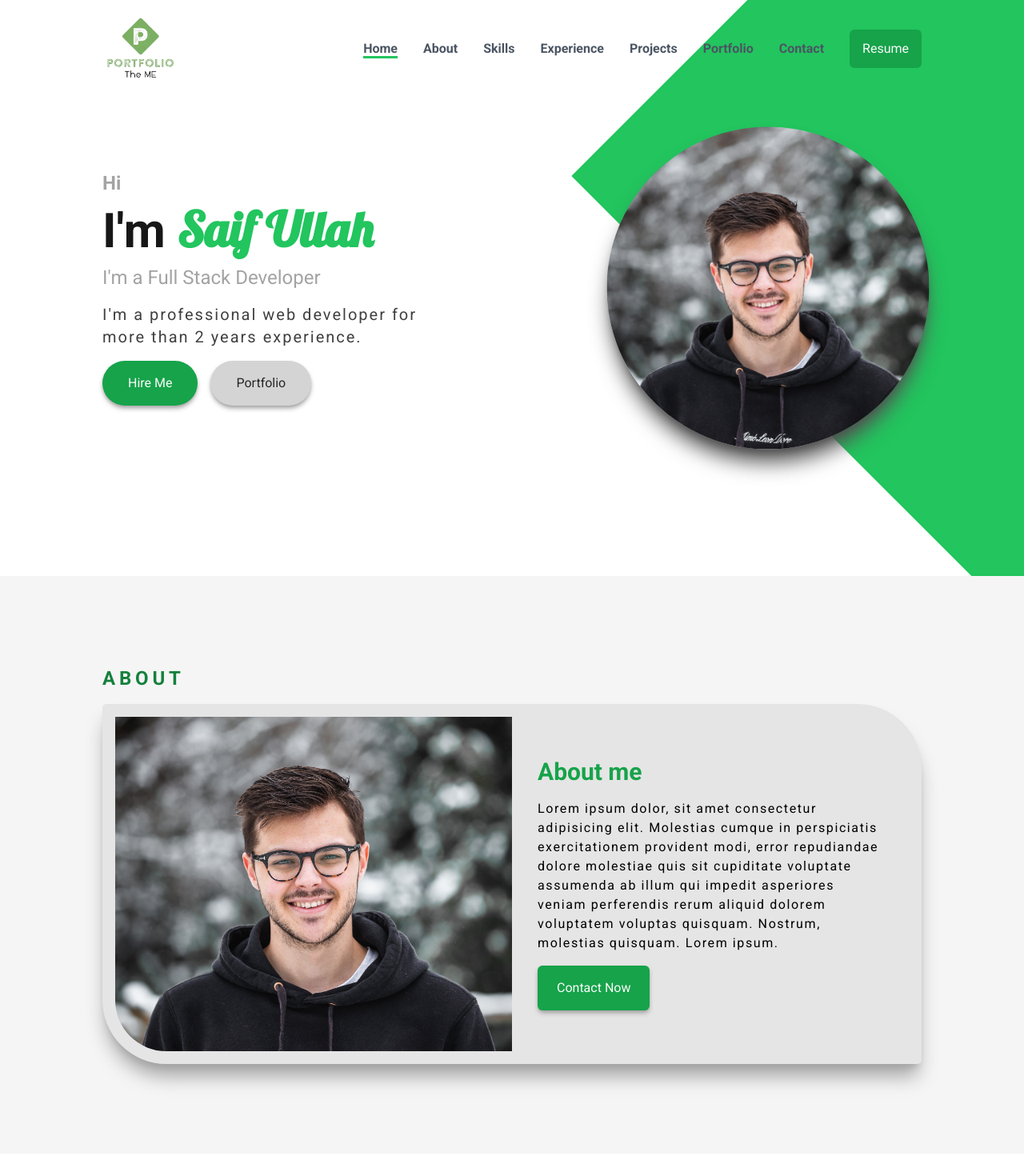
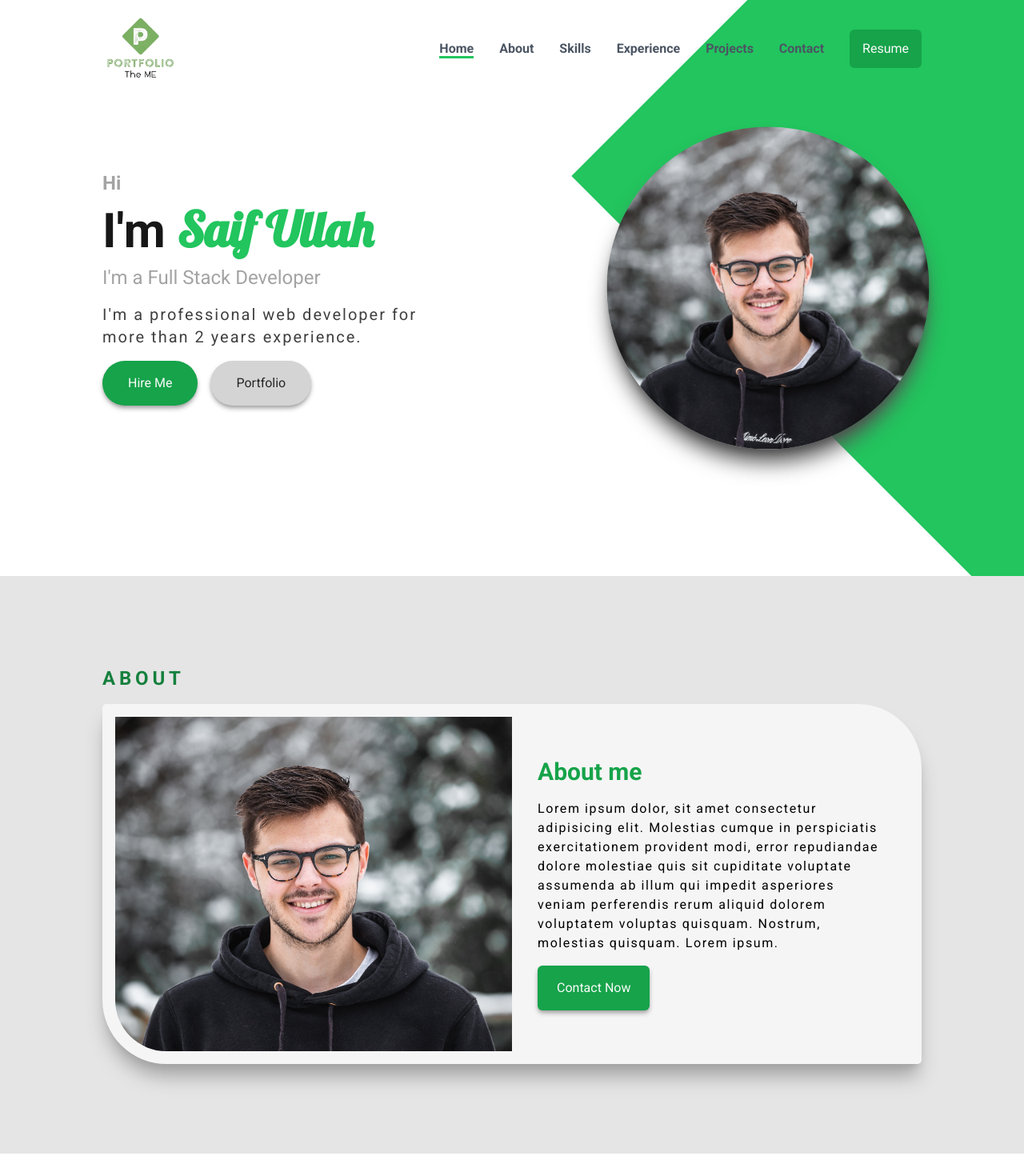
Before and after one commit to saifullah4772/green-portfolio, a React (Vite) app: page / in a window 1280 px wide. Shown: the top 1470 px of the page at 80% size. Built offline with nearby package versions, Linux system fonts and the light colour scheme.

Commit message:
Added AOS and changed BG Color

```diff
--- a/package.json
+++ b/package.json
@@ -10,11 +10,13 @@
     "preview": "vite preview"
   },
   "dependencies": {
+    "aos": "^2.3.4",
     "react": "^18.2.0",
     "react-dom": "^18.2.0",
     "react-icons": "^4.11.0"
   },
   "devDependencies": {
+    "@types/aos": "^3.0.6",
     "@types/react": "^18.2.15",
     "@types/react-dom": "^18.2.7",
     "@typescript-eslint/eslint-plugin": "^6.0.0",
--- a/src/App.tsx
+++ b/src/App.tsx
@@ -1,3 +1,4 @@
+import { useEffect } from "react";
 import { About } from "./components/About";
 import Contact from "./components/Contact";
 import Experience from "./components/Experience";
@@ -6,8 +7,15 @@ import Hero from "./components/Hero";
 import Navbar from "./components/Navbar";
 import Projects from "./components/Projects";
 import Skills from "./components/Skills";
+import AOS from "aos";
+import "aos/dist/aos.css";
 
 const App = () => {
+  useEffect(() => {
+    AOS.init({
+      duration: 1000,
+    });
+  }, []);
   return (
     <>
       <Navbar />
--- a/src/components/About.tsx
+++ b/src/components/About.tsx
@@ -1,11 +1,14 @@
 export const About = () => {
   return (
-    <section className="py-28 bg-neutral-100" id="about">
+    <section className="py-28 bg-neutral-200" id="about">
       <div className="container">
         <h2 className="text-green-700 font-bold text-2xl pb-4 uppercase tracking-[0.2em]">
           About
         </h2>
-        <div className="overflow-hidden p-4 flex flex-col md:flex-row shadow-xl shadow-neutral-400 justify-center items-center about-radius bg-neutral-200">
+        <div
+          data-aos="fade-up"
+          className="overflow-hidden p-4 flex flex-col md:flex-row shadow-xl shadow-neutral-400 justify-center items-center about-radius bg-neutral-100"
+        >
           <div className="md:w-1/2 justify-start items-center h-full">
             <div className="w-full h-full md:rounded-bl-[64px] rounded-tl-[64px] md:rounded-tl-none overflow-hidden">
               <img
--- a/src/components/Contact.tsx
+++ b/src/components/Contact.tsx
@@ -3,27 +3,36 @@ import { HiMail } from "react-icons/hi";
 import { FaLocationDot } from "react-icons/fa6";
 const Contact = () => {
   return (
-    <section className="py-28 bg-neutral-100">
+    <section className="py-28 bg-neutral-200" id="contact">
       <div className="container">
         <h2 className="text-green-700 font-bold text-2xl pb-4 uppercase tracking-[0.2em]">
           Contact
         </h2>
         <div className="grid grid-cols-1 md:grid-cols-2 gap-6 lg:grid-cols-3">
-          <div className="flex gap-4 justify-start items-center p-6 shadow-md rounded-md bg-white">
+          <div
+            data-aos="zoom-in"
+            className="flex gap-4 justify-start items-center p-6 shadow-md rounded-md bg-white"
+          >
             <BsLinkedin size={40} className="text-green-500" />
             <div>
               <h2>Linkedin</h2>
               <p>saif-ullah-saifi</p>
             </div>
           </div>
-          <div className="flex gap-4 justify-start items-center p-6 shadow-md rounded-md bg-white">
+          <div
+            data-aos="zoom-in"
+            className="flex gap-4 justify-start items-center p-6 shadow-md rounded-md bg-white"
+          >
             <HiMail size={40} className="text-green-500" />
             <div>
               <h2>Email</h2>
               <p>test123@example.com</p>
             </div>
           </div>
-          <div className="flex gap-4 justify-start items-center p-6 shadow-md rounded-md bg-white">
+          <div
+            data-aos="zoom-in"
+            className="flex gap-4 justify-start items-center p-6 shadow-md rounded-md bg-white"
+          >
             <FaLocationDot size={40} className="text-green-500" />
             <div>
               <h2>Location</h2>
--- a/src/components/Experience.tsx
+++ b/src/components/Experience.tsx
@@ -26,7 +26,7 @@ const Experience = () => {
     },
   ];
   return (
-    <section className="py-28 px-14 bg-neutral-100" id="experience">
+    <section className="py-28 px-14 bg-neutral-200" id="experience">
       <div className="container">
         <h2 className="text-green-700 font-bold text-2xl pb-4 uppercase tracking-[0.2em]">
           Experience
@@ -35,8 +35,9 @@ const Experience = () => {
           {exper.map((exp, index) => {
             return (
               <div
-                className="bg-white shadow-xl rounded-md p-6 flex flex-col justify-center items-start gap-4 cursor-pointer hover:scale-105 duration-300"
+                className="bg-white shadow-xl rounded-md p-6 flex flex-col justify-center items-start gap-4 cursor-pointer hover:scale-105 duration-150"
                 key={index}
+                data-aos="flip-left"
               >
                 <img
                   src={exp.img}
--- a/src/components/Hero.tsx
+++ b/src/components/Hero.tsx
@@ -6,7 +6,7 @@ const Hero = () => {
     >
       <div className="container">
         <div className="flex justify-between items-center">
-          <div className="flex-1">
+          <div className="flex-1" data-aos="fade-right">
             <div className="md:w-4/5 flex flex-col justify-center items-center md:items-start">
               <h6 className="md:text-neutral-400 text-2xl font-bold">Hi</h6>
               <h1 className="text-6xl font-bold py-3 text-neutral-900">
@@ -36,7 +36,10 @@ const Hero = () => {
               </a>
             </div>
           </div>
-          <div className="flex-1 hidden md:flex justify-end items-center">
+          <div
+            data-aos="fade-left"
+            className="flex-1 hidden md:flex justify-end items-center"
+          >
             <div className="w-60 lg:w-96 h-60 lg:h-96 scale-105 rounded-full shadow-xl shadow-neutral-600 overflow-hidden">
               <img
                 src="/hero-image.jpg"
--- a/src/components/Navbar.tsx
+++ b/src/components/Navbar.tsx
@@ -10,7 +10,6 @@ const Navbar = () => {
     { name: "Skills", link: "#skills", id: "skills" },
     { name: "Experience", link: "#experience", id: "experience" },
     { name: "Projects", link: "#projects", id: "projects" },
-    { name: "Portfolio", link: "#portfolio", id: "portfolio" },
     { name: "Contact", link: "#contact", id: "contact" },
   ];
   useEffect(() => {
@@ -30,7 +29,7 @@ const Navbar = () => {
   return (
     <nav
       className={`py-4 fixed top-0 left-0 w-full duration-300 z-50 ${
-        !isTop ? "bg-neutral-100" : "bg-transparent"
+        !isTop ? "bg-neutral-200" : "bg-transparent"
       }`}
     >
       <div className="container">
--- a/src/components/Projects.tsx
+++ b/src/components/Projects.tsx
@@ -36,7 +36,7 @@ const Projects = () => {
 
   return (
     <section>
-      <div className="container px-14 py-28">
+      <div className="container px-14 py-28" id="projects">
         <h2 className="text-green-700 font-bold text-2xl pb-4 uppercase tracking-[0.2em]">
           Projects
         </h2>
@@ -49,6 +49,7 @@ const Projects = () => {
               <div
                 className="overflow-hidden cursor-pointer duration-300 hover:scale-105 rounded-lg shadow-xl shadow-neutral-400 bg-neutral-100"
                 key={index}
+                data-aos="flip-right"
               >
                 <img
                   src={proj.img}
--- a/src/components/Skills.tsx
+++ b/src/components/Skills.tsx
@@ -11,6 +11,7 @@ const Skills = () => {
             return (
               <div
                 key={index}
+                data-aos="zoom-in"
                 className="text-center cursor-pointer duration-300 hover:scale-110"
               >
                 <div className="flex flex-col justify-center items-center">
```
Also changed, not shown: src/main.tsx (+7 -7 lines), 1 other file (tests, documents, lock files or other folders).
